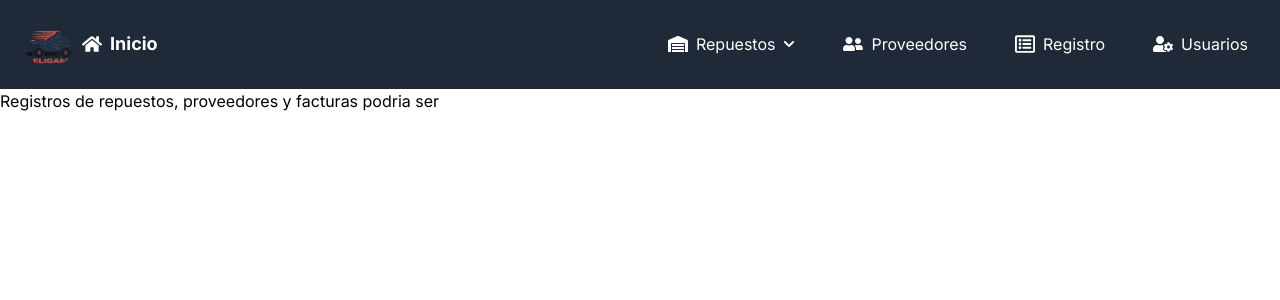
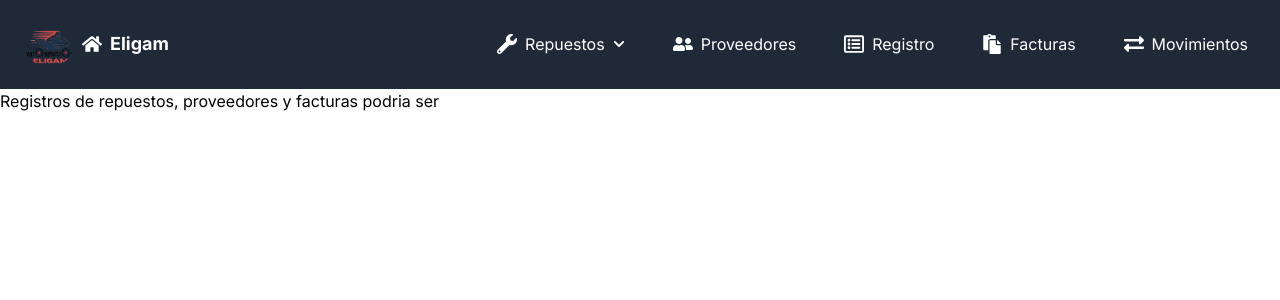
Before and after one commit to yeikoa/Sistema_de_inventario, a Next.js app: page /registro in a window 1280 px wide. Shown: the top 300 px of the page. Built offline with nearby package versions, Linux system fonts and the light colour scheme.

Commit message:
disenio mejorando

```diff
--- a/src/app/components/navbar.jsx
+++ b/src/app/components/navbar.jsx
@@ -2,7 +2,7 @@
 import React, { useState } from 'react';
 import Link from 'next/link';
 import Image from 'next/image';
-import { FaHome, FaUserFriends, FaWarehouse, FaRegListAlt, FaUserCog,FaChevronDown, FaBars } from 'react-icons/fa';
+import { FaHome, FaUserFriends, FaWrench, FaRegListAlt, FaPaste,FaChevronDown, FaBars, FaExchangeAlt } from 'react-icons/fa';
 
 const Navbar = () => {
   const [activeDropdown, setActiveDropdown] = useState("");
@@ -17,14 +17,15 @@ const Navbar = () => {
   };
 
   const routes = [
-    { href: '/repuestos', name: 'Repuestos', subroutes: ['Registro', 'Lista'], icon: <FaWarehouse className="h-5 w-5" /> },
+    { href: '/repuestos', name: 'Repuestos', subroutes: ['Registro', 'Lista'], icon: <FaWrench className="h-5 w-5" /> },
   ];
 
   const singleRoutes = [
 
     { href: '/proveedores', name: 'Proveedores', icon: <FaUserFriends className="h-5 w-5" /> },
     { href: '/registro', name: 'Registro', icon: <FaRegListAlt className="h-5 w-5" /> },
-    { href: '/usuarios', name: 'Usuarios', icon: <FaUserCog className="h-5 w-5" /> },
+    { href: '/facturas', name: 'Facturas', icon: <FaPaste className="h-5 w-5" /> },
+    { href: '/movimientos', name: 'Movimientos', icon: <FaExchangeAlt className="h-5 w-5" /> }
   ];
 
   return (
@@ -33,7 +34,7 @@ const Navbar = () => {
         <Image src="/logoEligam.png" alt="Logo de la empresa" width={50} height={50} className='rounded-full' />
         <Link href="/">
           <span className="text-lg font-bold flex items-center space-x-2">
-            <FaHome className="h-5 w-5" /><span>Inicio</span>
+            <FaHome className="h-5 w-5" /><span>Eligam</span>
           </span>
         </Link>
       </div>
--- a/src/app/usuarios/page.jsx
+++ b/src/app/facturas/page.jsx
@@ -4,7 +4,7 @@ export default function User() {
   return (
     <>
     <Navbar/>
-      <h1>Control de usuarios</h1>
+      <h1>Facturas</h1>
     </>
   );
 }
```
